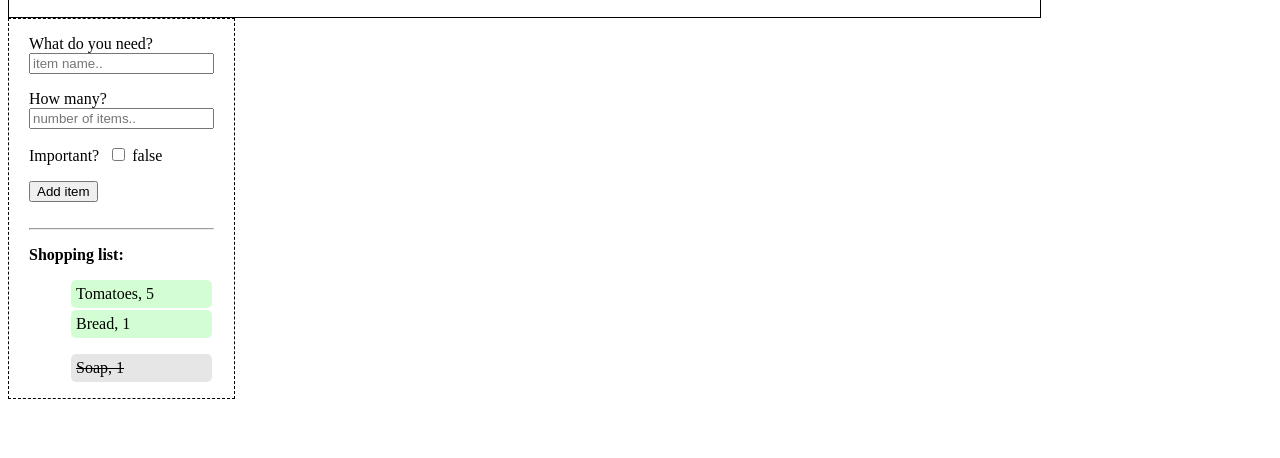
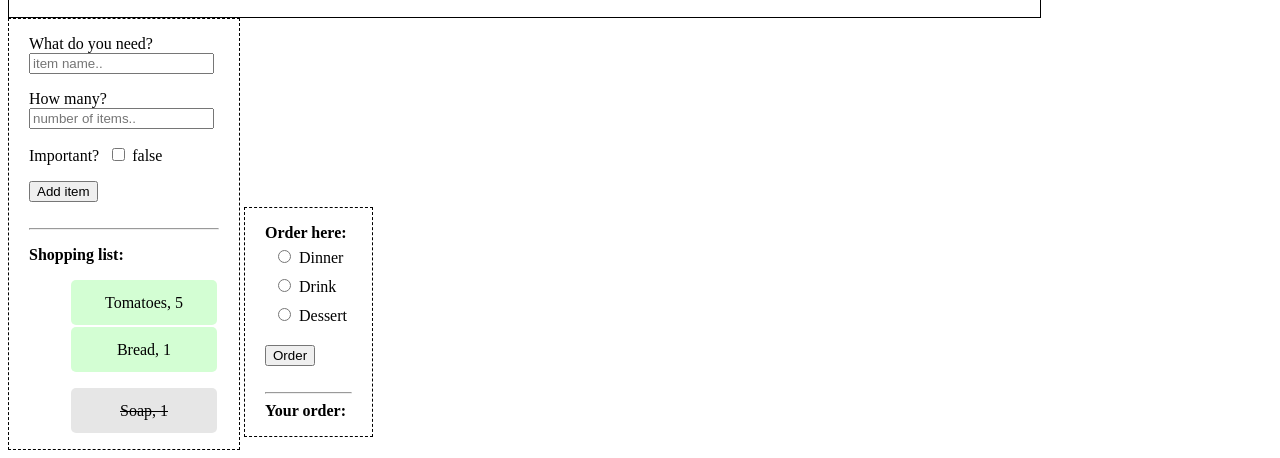
Before and after one commit to joegenequ/webprog-2024-2025-T2-vuejs, a plain HTML site: page home/index.html in a window 1280 px wide. Shown: the part 359-817 px from the top of the page. Drawn offline with nearby package versions, Linux system fonts and the light colour scheme.

Commit message:
added restaurant menu

```diff
--- /dev/null
+++ b/home/css/restaurant.css
@@ -0,0 +1,44 @@
+#app4 {
+  border: dashed black 1px;
+  display: inline-block;
+  padding: 0 20px;
+}
+#app4 label, #app4 li {
+  padding: 5px;
+  border-radius: 5px;
+}
+#app4 input[type=radio] {
+  margin: 8px;
+}
+#app4 label:hover {
+  cursor: pointer;
+  background-color: lightgray;
+}
+ul {
+  list-style-type: none;
+}
+li {
+  margin: 2px;
+  width: 17ch;
+  height: 35px;
+  line-height: 35px;
+  text-align: center;
+  background-color: rgb(211, 254, 211);
+}
+.impClass {
+  background-color: rgb(255, 202, 202);
+}
+#ulFound li {
+  text-decoration: line-through;
+  background-color: rgb(230,230,230);
+}
+form img {
+  width: 50px;
+}
+li img {
+  float: right;
+  height: 100%;
+}
+h4 {
+  margin: 0;
+}
--- a/home/index.html
+++ b/home/index.html
@@ -5,6 +5,7 @@
   <link rel="stylesheet" href="css/style.css">
   <link rel="stylesheet" href="css/images.css?version=0.1">
   <link rel="stylesheet" href="css/shopping_list.css?version=0.2">
+  <link rel="stylesheet" href="css/restaurant.css?version=0.1">
 
 </head>
 <body>
@@ -79,12 +80,56 @@
   </div>
 </div>
 
+<div id="app4">
+  <form v-on:submit.prevent="addItem">
+    <p>
+      <h4>Order here:</h4>
+    <label>
+      <input type="radio" required value="Dinner" v-model="itemType" name="rbgType">Dinner
+    </label><br>
+    <label>
+      <input type="radio" required value="Drink" v-model="itemType" name="rbgType">Drink
+    </label><br>
+    <label>
+      <input type="radio" required value="Dessert" v-model="itemType" name="rbgType">Dessert
+    </label>
+    </p>
+    <p v-show="itemType">
+      <label>
+        <select required v-model="itemName" v-on:change="newUrl">
+          <option value="" selected disabled>Select item</option>
+          <option v-for="item in preDefItems" v-bind:value="item.name" v-show="item.type===itemType" v-bind:data-url="item.imgUrl">
+            {{ item.name }}
+          </option>
+        </select>
+      </label>
+    </p>
+    <img v-bind:src="itemUrl">
+    <p v-show="itemName">
+      <input type="number" placeholder="How many?" v-model="itemNumber" required>
+    </p>
+    <button type="submit">Order</button>
+  </form>
+  <br>
+  <hr>
 
+  <div>
+    <h4>Your order:</h4>
+    <ul id="ulToFind">
+      <li v-for="item in order">
+          {{ item.name }}, {{ item.number}} <img v-bind:src="item.url">
+      </li>
+    </ul>
+
+    </ul>
+  </div>
+</div>
 
 <script src="https://unpkg.com/vue@3/dist/vue.global.js"></script>
 <script src="js/vue.js"></script>
 <script src="js/images.js"></script>
 <script src="js/shopping_list.js"></script>
+<script src="js/restaurant.js"></script>
 
 </body>
 </html>
--- /dev/null
+++ b/home/js/restaurant.js
@@ -0,0 +1,46 @@
+  const app4 = Vue.createApp({
+    data() {
+      return {
+        itemType: '',
+        itemName: '',
+        itemUrl: '',
+        itemNumber: null,
+        preDefItems: [
+          { name: 'Burrito', type: 'Dinner', imgUrl: 'https://www.w3schools.com/vue/img_burrito.svg' },
+          { name: 'Pizza', type: 'Dinner', imgUrl: 'https://www.w3schools.com/vue/img_pizza.svg' },
+          { name: 'Pho Soup', type: 'Dinner', imgUrl: 'https://www.w3schools.com/vue/img_soup.svg' },
+          { name: 'Spaghetti', type: 'Dinner', imgUrl: 'https://www.w3schools.com/vue/img_spaghetti.svg' },
+          { name: 'Fish', type: 'Dinner', imgUrl: 'https://www.w3schools.com/vue/img_fish.svg' },
+          { name: 'Cake', type: 'Dessert', imgUrl: 'https://www.w3schools.com/vue/img_cake.svg' },
+          { name: 'Rice', type: 'Dinner', imgUrl: 'https://www.w3schools.com/vue/img_rice.svg' },
+          { name: 'Salad', type: 'Dinner', imgUrl: 'https://www.w3schools.com/vue/img_salad.svg' },
+          { name: 'Coke', type: 'Drink', imgUrl: 'https://www.w3schools.com/vue/img_soda.svg' },
+          { name: 'Green Soda', type: 'Drink', imgUrl: 'https://www.w3schools.com/vue/img_greenSoda.svg' },
+          { name: 'Doughnut', type: 'Dessert', imgUrl: 'https://www.w3schools.com/vue/img_doughnut.svg' },
+          { name: 'Ice Cream', type: 'Dessert', imgUrl: 'https://www.w3schools.com/vue/img_iceCream.svg' },
+          { name: 'Lemonade', type: 'Drink', imgUrl: 'https://www.w3schools.com/vue/img_lemonade.svg' },
+          { name: 'Pancakes', type: 'Dessert', imgUrl: 'https://www.w3schools.com/vue/img_pancakes.svg' },
+          { name: 'Water', type: 'Drink', imgUrl: 'https://www.w3schools.com/vue/img_water.svg' }
+        ],
+        order: []
+      }
+    },
+    methods: {
+      addItem(){
+        let item = {
+          name: this.itemName,
+          number: this.itemNumber,
+          url: this.itemUrl
+        }
+        this.order.push(item)
+        this.itemType = ''
+        this.itemName = ''
+        this.itemNumber = null
+        this.itemUrl = ''
+      },
+      newUrl(e) {
+        this.itemUrl = e.target.options[e.target.selectedIndex].getAttribute("data-url")
+      }
+    }
+  })
+ app4.mount('#app4')
```
